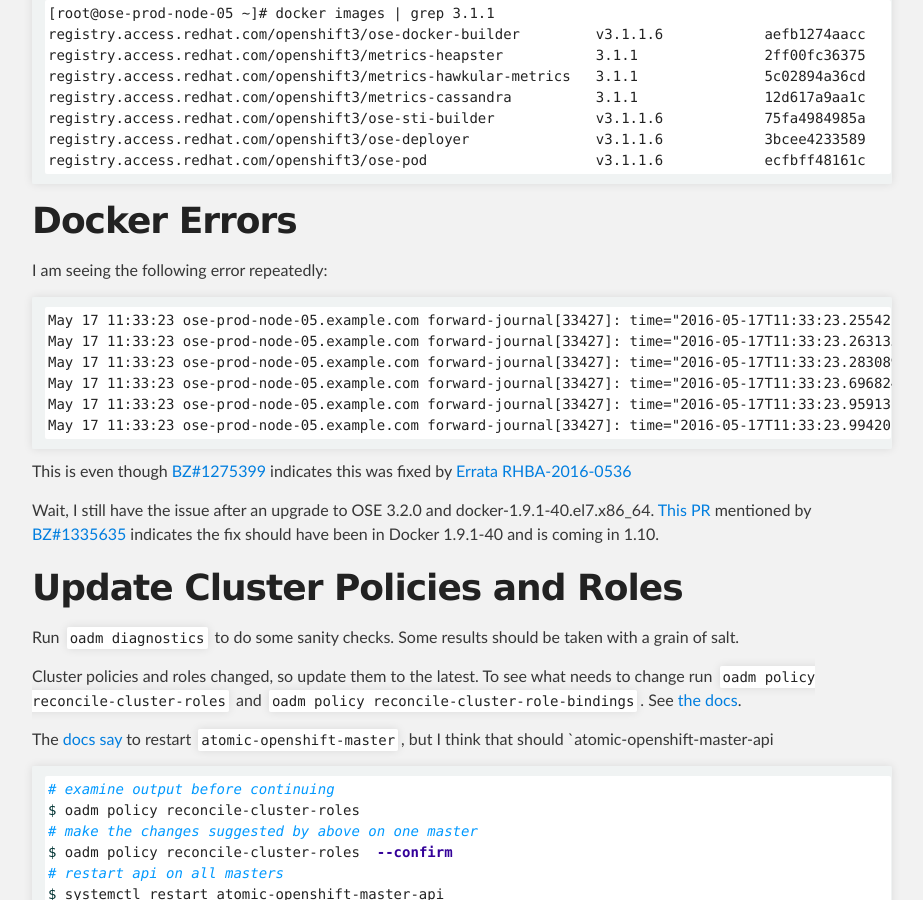
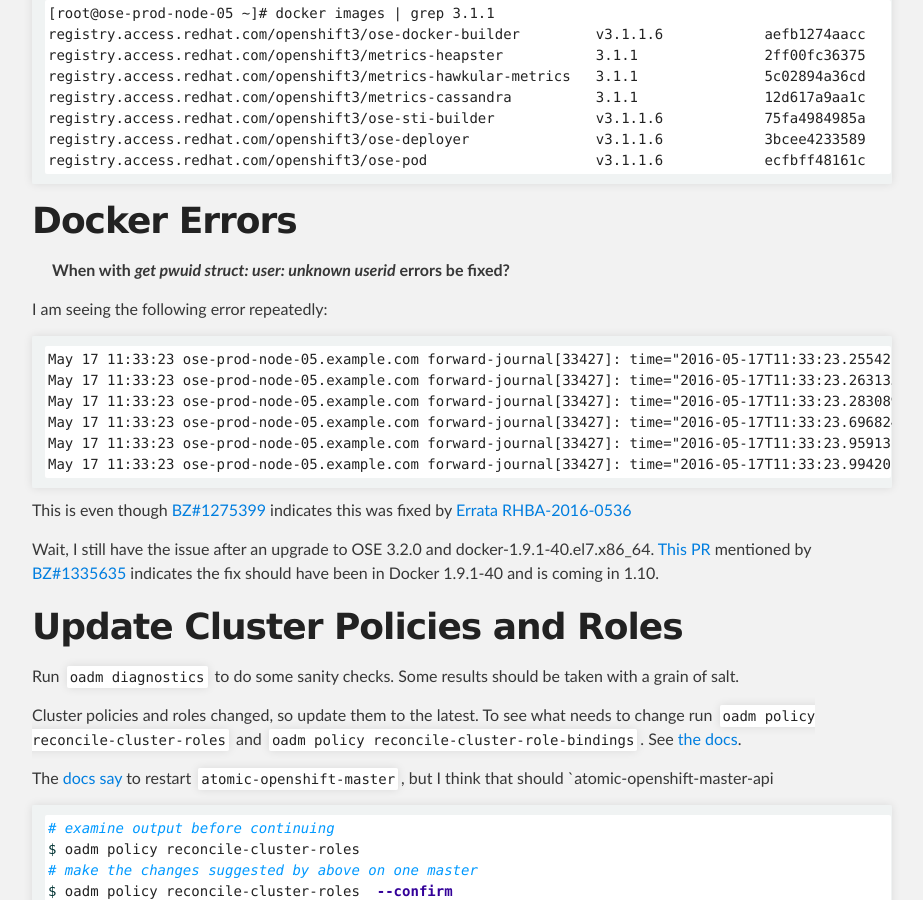
Before and after one commit to dlbewley/dlbewley.github.io, a Jekyll site: the page built from _posts/2016-05-17-OpenShift-Enterprise-Upgrade-3.1-to-3.2.md, in a window 1280 px wide and 900 px high, scrolled down 5814 px. Shown: the whole window, without its empty margins (188-1111 px from the left). Built offline with Jekyll 4.4.1, drawn with Linux system fonts in a browser that asks for light colours; comment, search, counter and statistics services are not loaded; the repository's description, which GitHub fills in, is left out.

Commit message:
note docker errors

````diff
--- a/_posts/2016-05-17-OpenShift-Enterprise-Upgrade-3.1-to-3.2.md
+++ b/_posts/2016-05-17-OpenShift-Enterprise-Upgrade-3.1-to-3.2.md
@@ -280,6 +280,8 @@
 
 # Docker Errors #
 
+- **When with _get pwuid struct: user: unknown userid_ errors be fixed?**
+
 I am seeing the following error repeatedly:
 
 ```
````
